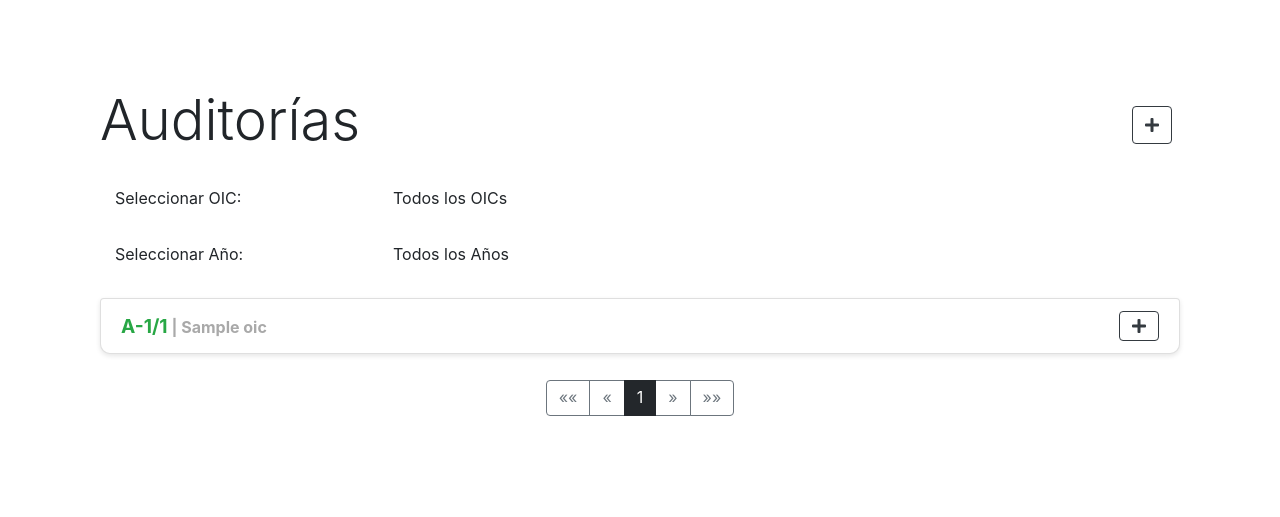
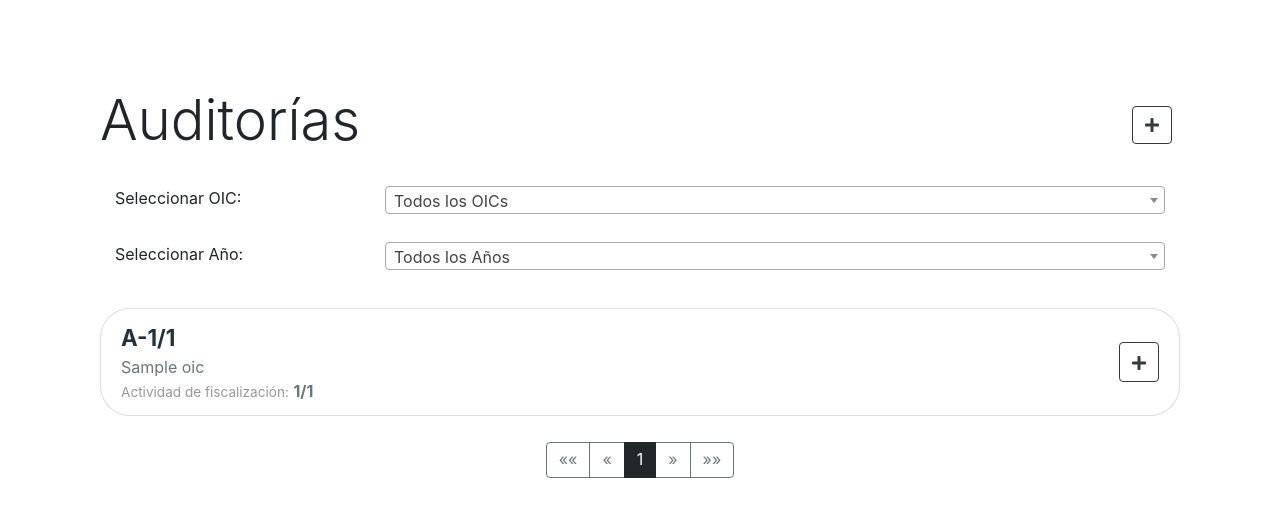
Before and after one commit to bytelu/PSCG-Management-Monitoring-and-Control-Platform, a Django app: page /OICSec/auditorias/ in a window 1280 px wide. Shown: the part 63-580 px from the top of the page. Run offline with Django 5.2, Linux system fonts and the light colour scheme; a user stored in the database is signed in; tables that the repository leaves empty hold one stand-in row (values such as "Sample post"); some libraries are stand-ins or nearby versions.

Commit message:
Pequeño rediseño de pagina de auditorias. Refactorización de filtrado de objetos con nuevo orden por oic, año, trimestre y numero.

```diff
--- a/OICSec/views.py
+++ b/OICSec/views.py
@@ -68,13 +68,13 @@ def get_filtered_objects(request, model, template_name):
         Intervencion: "intervenciones",
         ActividadFiscalizacion: "actividad_fiscalizacion"
     }
-    mode = mapping.get(model) == 'actividad_fiscalizacion'
-    if mode:
+    is_actividad_fiscalizacion = (mapping.get(model) == 'actividad_fiscalizacion')
+    if is_actividad_fiscalizacion:
         oics_name_query = 'id_oic__nombre'
-        order_query = 'trimestre'
+        order_query = ['anyo', 'trimestre']
     else:
         oics_name_query = 'id_actividad_fiscalizacion__id_oic__nombre'
-        order_query = 'id_actividad_fiscalizacion__anyo'
+        order_query = ['id_actividad_fiscalizacion__id_oic', 'id_actividad_fiscalizacion__anyo', 'id_actividad_fiscalizacion__trimestre', 'numero']
 
     nombres_oics = model.objects.values_list(oics_name_query, flat=True).distinct()
     lista_oics = Oic.objects.filter(nombre__in=nombres_oics).distinct()
@@ -82,31 +82,36 @@ def get_filtered_objects(request, model, template_name):
 
     oic_id = request.GET.get('oic_id')
     anyo = request.GET.get('anyo')
-
-    if mode:
-        if oic_id and anyo:
-            objects = model.objects.filter(id_oic=oic_id,
-                                           anyo=anyo)
-        elif oic_id:
-            objects = model.objects.filter(id_oic=oic_id)
-        elif anyo:
-            objects = model.objects.filter(anyo=anyo)
+    filter_oic_band = oic_id == 'None'
+    filter_anyo_band = anyo == 'None'
+
+    filter_kwargs = {}
+    if oic_id:
+        if oic_id == 'None':
+            oic_id = None
+        if is_actividad_fiscalizacion:
+            filter_kwargs['id_oic'] = oic_id
         else:
-            objects = model.objects.all()
-    else:
-        if oic_id and anyo:
-            objects = model.objects.filter(id_actividad_fiscalizacion__id_oic=oic_id,
-                                           id_actividad_fiscalizacion__anyo=anyo)
-        elif oic_id:
-            objects = model.objects.filter(id_actividad_fiscalizacion__id_oic=oic_id)
-        elif anyo:
-            objects = model.objects.filter(id_actividad_fiscalizacion__anyo=anyo)
+            filter_kwargs['id_actividad_fiscalizacion__id_oic'] = oic_id
+
+    if anyo:
+        if anyo == 'None':
+            anyo = None
+        if is_actividad_fiscalizacion:
+            filter_kwargs['anyo'] = anyo
         else:
-            objects = model.objects.all()
-
-    paginator = Paginator(objects.order_by(order_query), 10)
+            filter_kwargs['id_actividad_fiscalizacion__anyo'] = anyo
+
+    objects = model.objects.filter(**filter_kwargs).order_by(*order_query)
+
+    paginator = Paginator(objects, 10)
     page_number = request.GET.get('page')
     page_obj = paginator.get_page(page_number)
+
+    if filter_oic_band:
+        oic_id = str(oic_id)
+    if filter_anyo_band:
+        anyo = str(anyo)
 
     context = {
         'page_obj': page_obj,
@@ -114,9 +119,8 @@ def get_filtered_objects(request, model, template_name):
         'lista_anyos': lista_anyos,
         'oic_id': oic_id,
         'anyo': anyo,
-    }
-
-    context.update({mapping.get(model): objects})
+        mapping.get(model): objects
+    }
 
     return render(request, template_name, context)
 
--- a/templates/auditorias.html
+++ b/templates/auditorias.html
@@ -5,24 +5,36 @@
 {% block content %}
     <style>
         .list-group-item {
+            margin-top: 10px;
             margin-bottom: 10px;
-            border-radius: 10px;
-            box-shadow: 0 2px 5px rgba(0, 0, 0, 0.1);
+            border-radius: 30px !important;
+            transition: background-color 1ms ease;
+        }
+
+        .list-group-item:hover {
+            background-color: #f0f0f0;
         }
 
         .list-group-item a {
             font-weight: bold;
-            color: #a9a9a9;
+            color: inherit;
             text-decoration: none;
         }
 
-        .list-group-item a:hover {
-            color: #000000; /* Cambia el color al azul al pasar el ratón */
+        .auditoria-number {
+            font-size: 1.4em;
+            color: #203342;
+            font-weight: bold;
+            transition: color 0.3s ease;
         }
 
-        .auditoria-number {
-            font-size: 1.2em;
-            color: #28a745; /* Verde para el número de auditoría */
+        .text-muted small {
+            font-size: 0.85em;
+            color: #999999;
+        }
+
+        .btn-modal {
+            z-index: 1;
         }
 
         .pagination .page-link {
@@ -45,6 +57,16 @@
         .pagination .page-item.disabled .page-link {
             background-color: #ffffff;
             border-color: #6c757d;
+        }
+
+        .pagination .page-link:focus,
+        .pagination .page-link:active {
+            outline: none;
+            box-shadow: none;
+        }
+
+        .text-decoration-none:hover {
+            text-decoration: none;
         }
 
     </style>
@@ -102,19 +124,32 @@
         <!-- Auditorías -->
         <ul class="list-group">
             {% for auditoria in page_obj %}
-                <li class="list-group-item d-flex justify-content-between align-items-center">
+                <li class="list-group-item d-flex justify-content-between align-items-center"
+                    onclick="location.href='{% url 'auditoria_detalle' auditoria.id %}'" style="cursor: pointer;">
                     <div>
-                        <a href="{% url 'auditoria_detalle' auditoria.id %}" class="text_decoration_none">
+                        <div class="d-flex justify-content-between align-items-center">
                             <span class="auditoria-number">A-{{ auditoria.numero }}/{{ auditoria.id_actividad_fiscalizacion.anyo }}</span>
-                            | {{ auditoria.id_actividad_fiscalizacion.id_oic }}
-                        </a>
+                        </div>
+                        <div class="d-flex justify-content-between align-items-center">
+                            <span class="text-muted">{{ auditoria.id_actividad_fiscalizacion.id_oic }}</span>
+                        </div>
+                        <div class="text-muted">
+                            <small>Actividad de fiscalización:</small>
+                            <strong>{{ auditoria.id_actividad_fiscalizacion.trimestre }}/{{ auditoria.id_actividad_fiscalizacion.anyo }}</strong>
+                        </div>
                     </div>
+
                     <!-- Button trigger modal -->
                     <div>
-                        <button type="button" class="btn btn-outline-dark fas fa-plus" data-toggle="modal"
-                                data-target="#modal-{{ auditoria.id }}"></button>
+                        <button type="button" class="btn btn-outline-dark p-0 btn-modal"
+                                style="width: 40px; height: 40px; line-height: 40px;"
+                                onclick="$('#modal-{{ auditoria.id }}').modal('show');">
+                            <i class="fas fa-plus"></i>
+                        </button>
+
                     </div>
                 </li>
+
                 <!-- Modal -->
                 <div class="modal fade" id="modal-{{ auditoria.id }}" tabindex="-1" role="dialog"
                      aria-labelledby="modalLabel-{{ auditoria.id }}"
@@ -122,15 +157,15 @@
                     <div class="modal-dialog modal-dialog-centered" role="document">
                         <div class="modal-content">
                             <div class="modal-header">
-                                <h5 class="modal-title" id="modalLabel-{{ auditoria.id }}">Selecciona una
-                                    opción:</h5>
+                                <h5 class="modal-title" id="modalLabel-{{ auditoria.id }}">Selecciona una opción:</h5>
                                 <button type="button" class="close" data-dismiss="modal" aria-label="Close">
                                     <span aria-hidden="true">&times;</span>
                                 </button>
                             </div>
                             <div class="modal-body text-center">
                                 <p>{{ auditoria }}</p>
-                                <a href="{% url 'minuta' auditoria.id_actividad_fiscalizacion.id %}" class="btn btn-block btn-outline-dark mb-2">Minuta</a>
+                                <a href="{% url 'minuta' auditoria.id_actividad_fiscalizacion.id %}"
+                                   class="btn btn-block btn-outline-dark mb-2">Minuta</a>
                                 <a href="{% url 'auditoria_cedula' auditoria.id %}"
                                    class="btn btn-block btn-outline-dark mb-2">Cedula</a>
                             </div>
@@ -144,7 +179,9 @@
                         </div>
                     </div>
                 </div>
+
             {% endfor %}
+
         </ul>
     </div>
     <div class="container mt-3">
@@ -210,11 +247,18 @@
 
     <script>
         $(document).ready(function () {
-            $('.select2').select2({
-                theme: "bootstrap-5"
-            }).on('change', function () {
+            $('.select2').select2().on('change', function () {
                 $(this).closest('form').submit();
             });
         });
+
+        document.addEventListener("DOMContentLoaded", function () {
+            document.querySelectorAll('.btn-modal').forEach(function (button) {
+                button.addEventListener('click', function (event) {
+                    event.stopPropagation();
+                });
+            });
+        });
+
     </script>
 {% endblock %}
```
